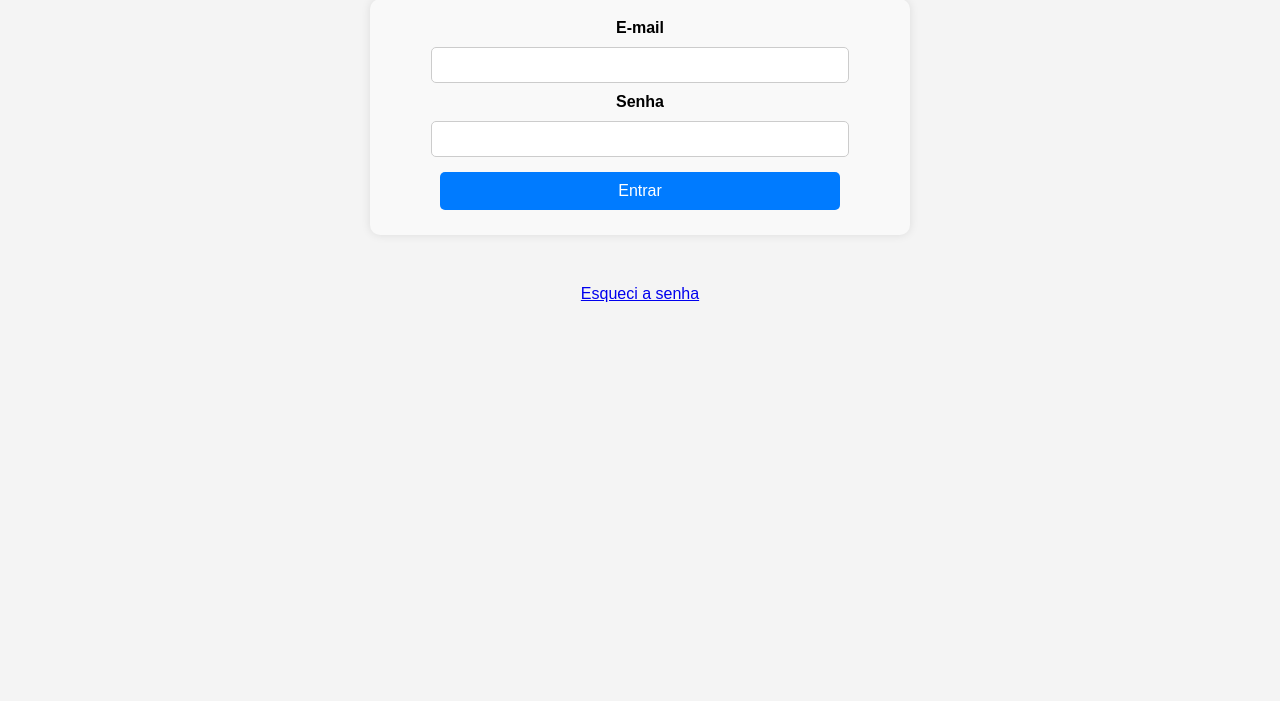
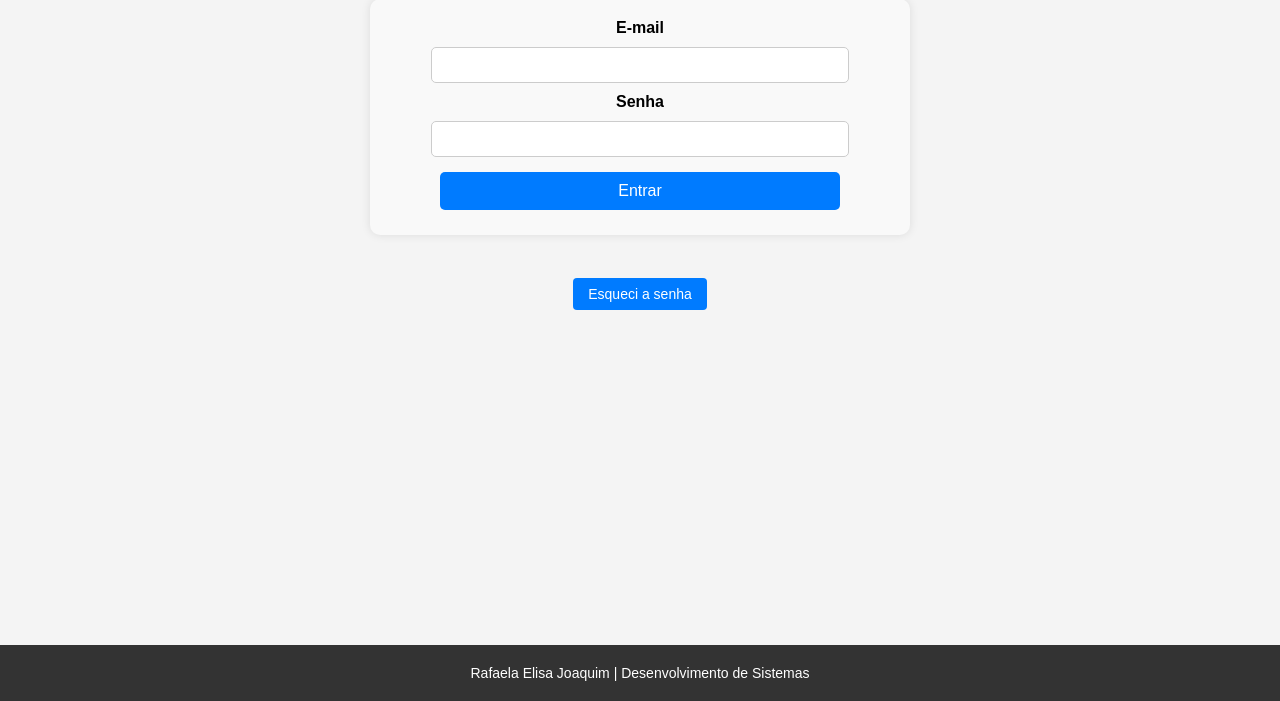
Before and after one commit to rafaelaelisajoaquim/Rafaela_Joaquim_prova, a PHP site: page / in a window 1280 px wide. Shown: the part 99-800 px from the top of the page. Run offline with PHP 8.4, Linux system fonts and the light colour scheme.

Commit message:
Página Principal
Página de login (adicionado estilização).

```diff
--- a/index.php
+++ b/index.php
@@ -46,6 +46,38 @@
     <meta name="viewport" content="width=device-width, initial-scale=1.0">
     <title>Login</title>
     <link rel="stylesheet" href="styles.css">
+    <style>
+        .botao_senha {
+        padding: 8px 15px;
+        background-color: #007bff;
+        color: white;
+        border: none;
+        border-radius: 4px;
+        font-size: 14px;
+        font-family: Arial, sans-serif;
+        text-decoration: none;
+        }
+
+        .footer {
+            background-color: #333;
+            padding: 20px;
+            margin-top: auto;
+            margin-left: -10px;
+            margin-right: -10px;
+            width: calc(100% + 20px);
+            box-sizing: border-box;
+            position: fixed;
+            bottom: 0;
+            left: 0;
+        }
+
+        .footer p {
+            text-align: center;
+            color: white;
+            margin: 0;
+            font-size: 14px;
+        }
+    </style>
 </head>
 <body>
     <h2>Login</h2>
@@ -60,7 +92,9 @@
         <button type="submit">Entrar</button>
     </form>
 
-    <p><a href="recuperar_senha.php">Esqueci a senha</a></p>
-
+    <p><a class="botao_senha" href="recuperar_senha.php">Esqueci a senha</a></p>
+    <footer class="footer">
+            <p>Rafaela Elisa Joaquim | Desenvolvimento de Sistemas</p>
+    </footer>
 </body>
 </html>
```
